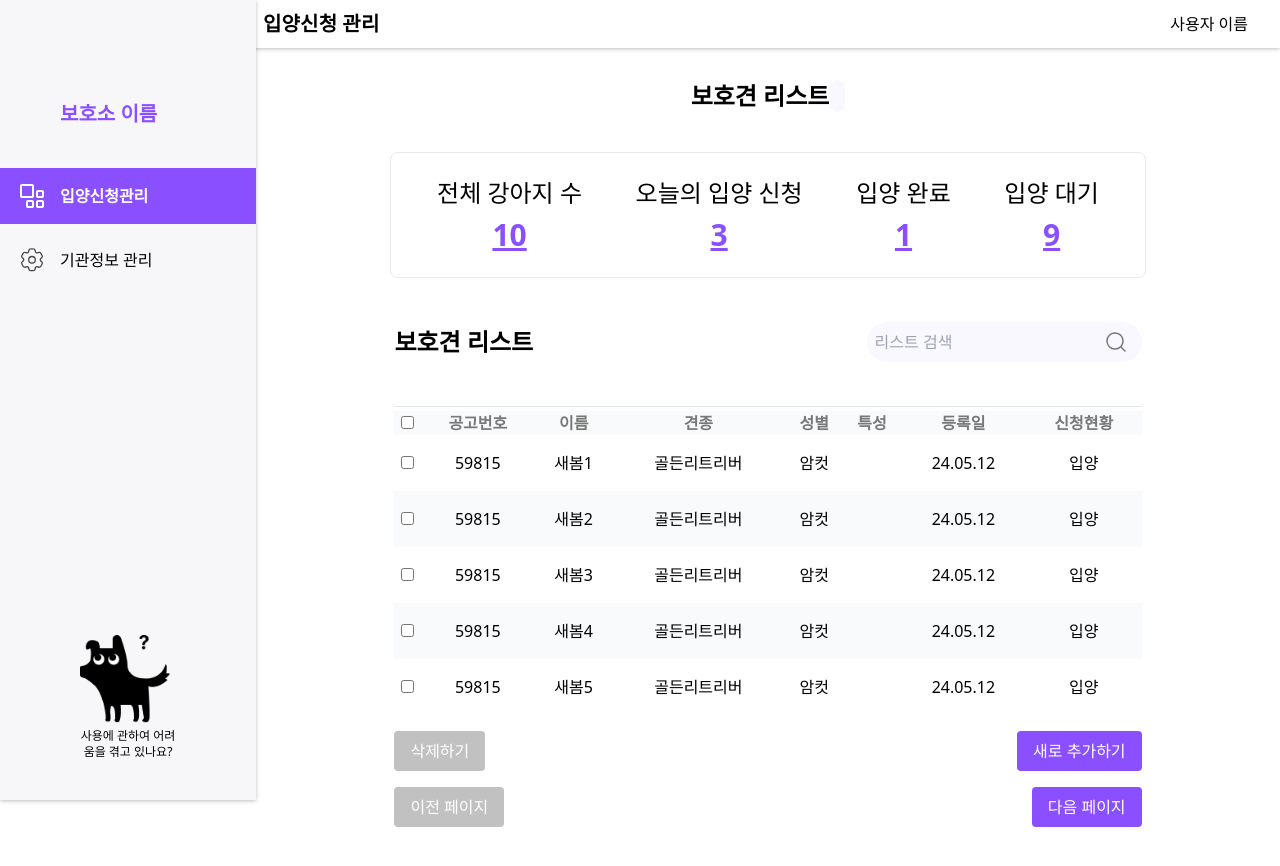
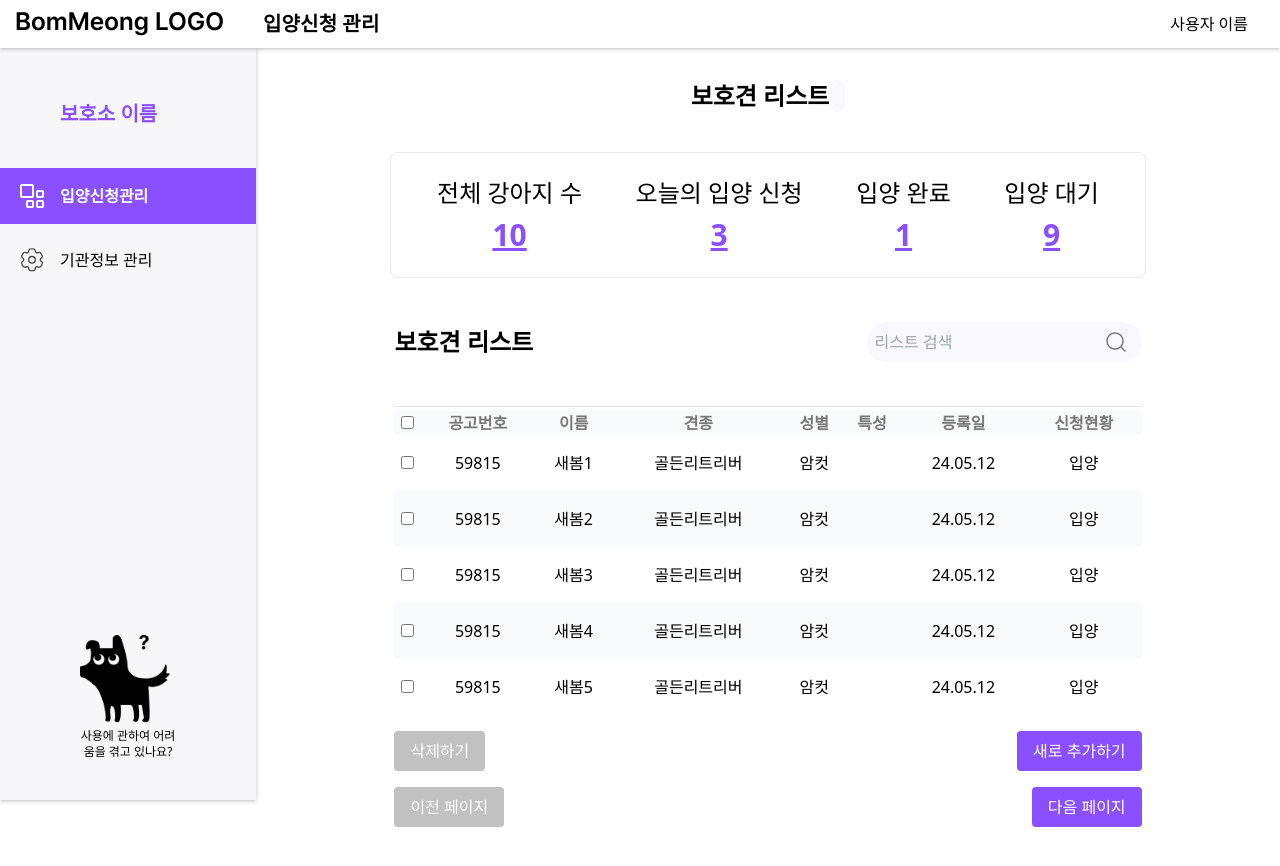
Before and after one commit to 9oormthon-univ/2024_BEOTKKOTTHON_TEAM_9_FE_WEB, a Next.js app: page /adoption in a window 1280 px wide. Shown: the top 866 px of the page. Built offline with nearby package versions, Linux system fonts and the light colour scheme.

Commit message:
fix: 네비게이션 헤더 z-index 문제 해결

```diff
--- a/src/app/layout.tsx
+++ b/src/app/layout.tsx
@@ -34,12 +34,16 @@ export default function RootLayout({
 					children
 				) : (
 					<NavigationProvider>
-						<Header />
-						<div className="flex flex-grow overflow-hidden">
-							<VerticalNavigation />
-							<main className="flex-grow lg:ml-64">
-								{children}
-							</main>
+						<div className="flex flex-col flex-grow overflow-hidden">
+							<div className="relative z-20">
+								<Header />
+							</div>
+							<div className="flex overflow-hidden z-10">
+								<VerticalNavigation />
+								<main className="flex-grow lg:ml-64 z-0">
+									{children}
+								</main>
+							</div>
 						</div>
 					</NavigationProvider>
 				)}
```
